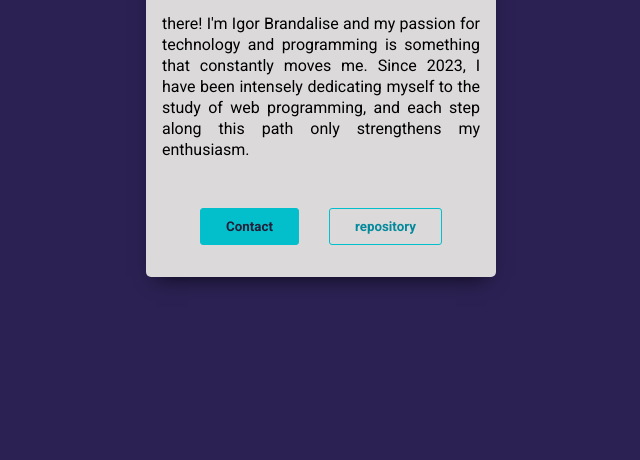
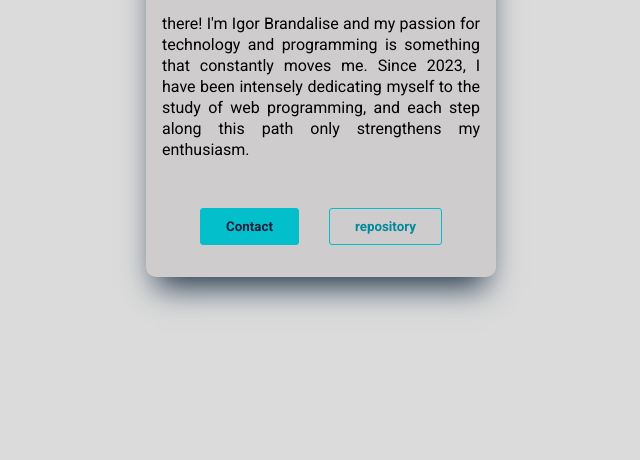
Before and after one commit to Igor-Brandalise/profile-card, a plain HTML site: page index.html in a window 1280 px wide. Shown: the part 340-800 px from the top of the page, without its empty margins (319-959 px from the left). Drawn offline with Linux system fonts and the light colour scheme.

Commit message:
background

```diff
--- a/style.css
+++ b/style.css
@@ -9,7 +9,7 @@
 }
 
 body {
-  background-color: #2b2153;
+  background-color: #dbdbdb;
   display: flex;
   align-items: center;
   justify-content: center;
@@ -20,9 +20,9 @@ body {
 
 .card-container {
 
-  background-color: rgb(219, 217, 217);
-  border-radius: 5px;
-  box-shadow: 0px 10px 20px -10px rgba(0, 0, 0, 0.75);
+  background-color: rgb(206, 204, 204);
+  border-radius: 10px;
+  box-shadow: rgb(38, 57, 77) 0px 20px 30px -10px;
   color: #000000;
   padding-top: 30px;
   position: relative;
```
